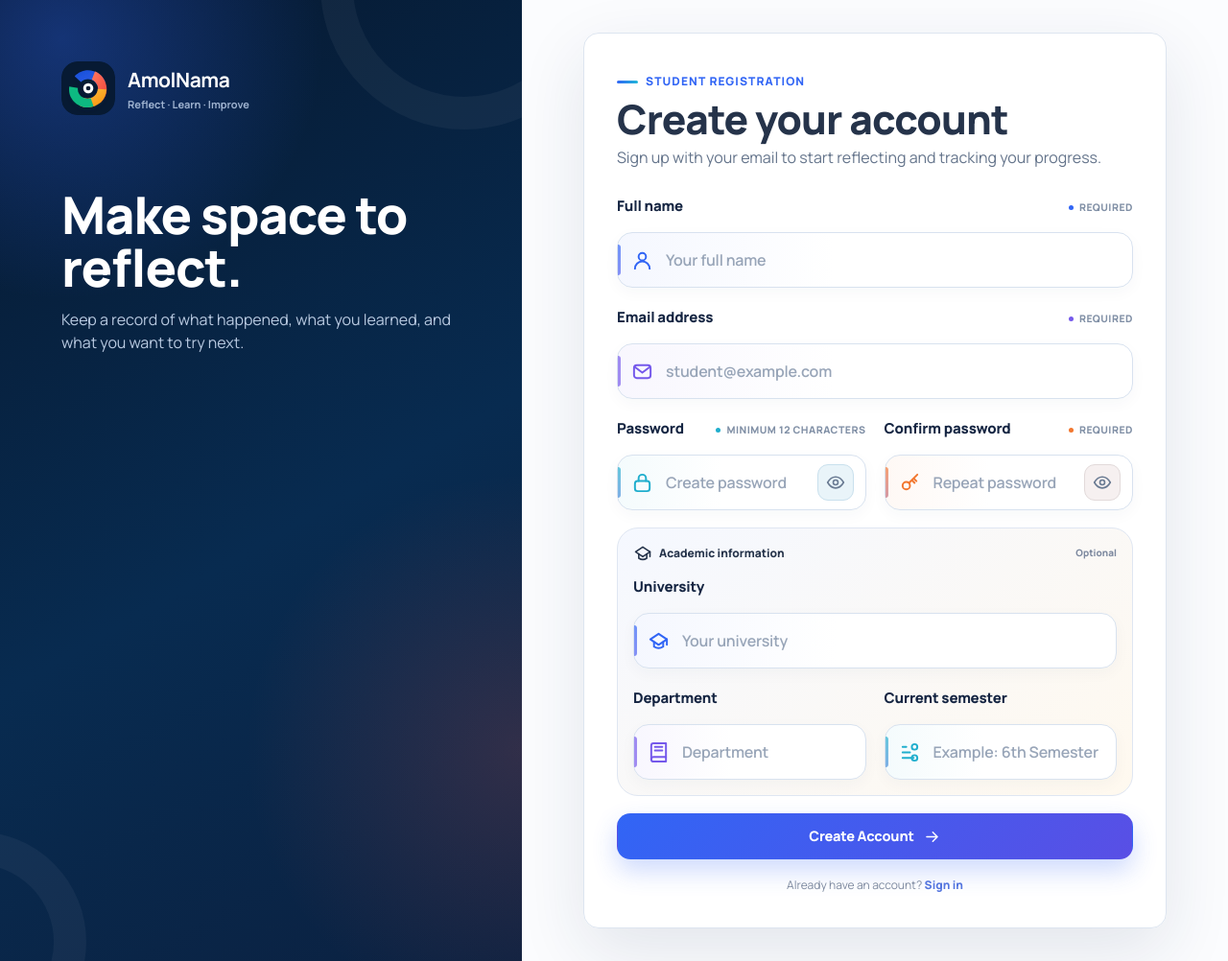
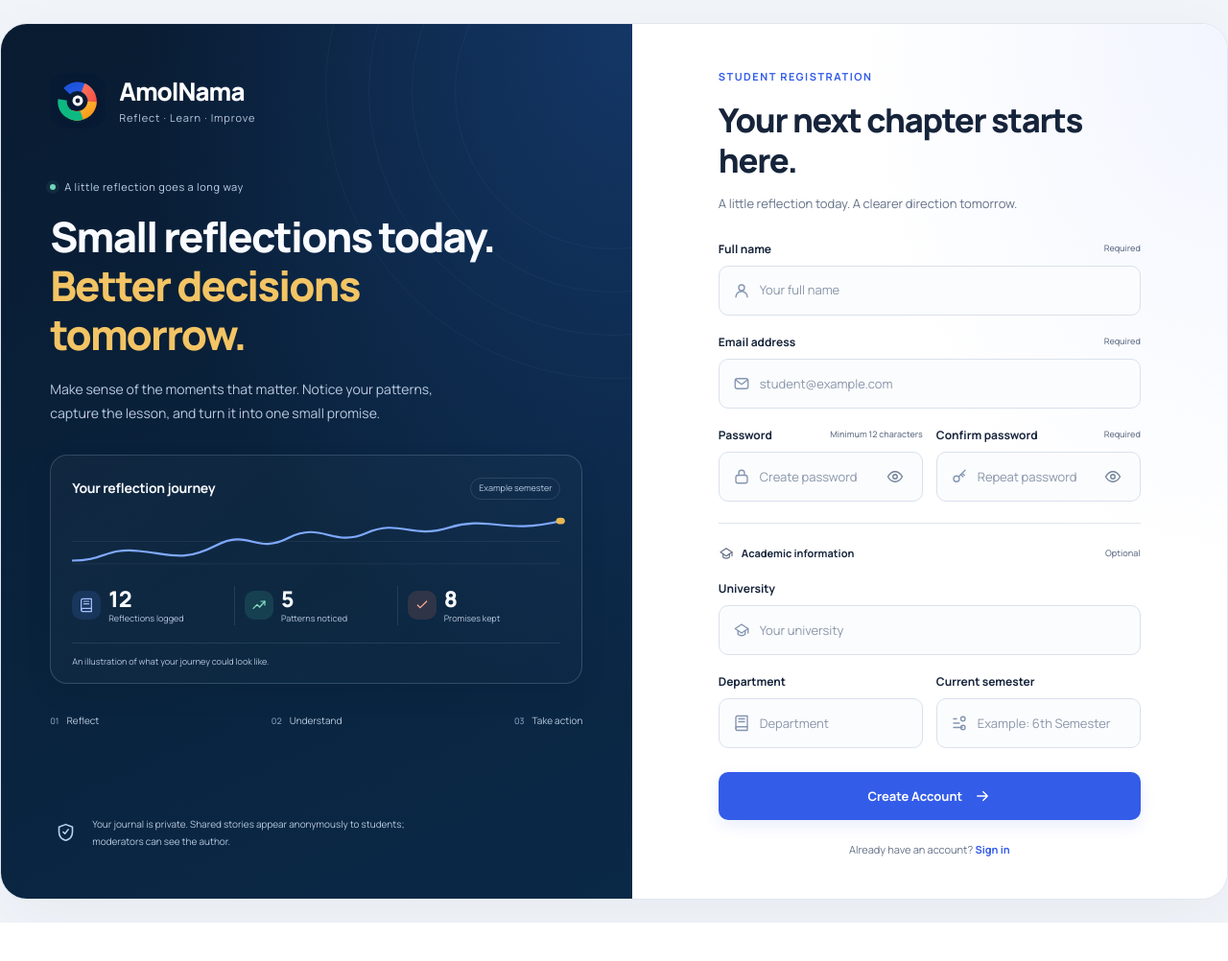
Before and after one commit to iamshibly/Amol-Nama, a Spring Boot app: page /register in a window 1280 px wide. Shown: the whole page at 96% size. After the commit the page ends 962 px from the top, so only its background shows below. Run offline with Spring Boot 4, Linux system fonts and the light colour scheme; some of the project's set-up classes (security, data sources, template engines, error pages and the like) are left out, and stand-ins take their place.

Commit message:
Redesign authentication around the reflection journey and document the project

```diff
--- /dev/null
+++ b/app/src/main/resources/static/css/auth.css
@@ -0,0 +1,139 @@
+@import url("https://fonts.googleapis.com/css2?family=Manrope:wght@400;500;600;700;800&family=Hind+Siliguri:wght@400;600;700&display=swap");
+
+:root { color-scheme: light; --ink: #16243b; --muted: #647187; --accent: #335ce8; --line: #e0e6ef; }
+* { box-sizing: border-box; }
+body { margin: 0; background: #f1f4f9; color: var(--ink); font: 400 15px/1.6 Manrope, "Hind Siliguri", sans-serif; -webkit-font-smoothing: antialiased; }
+a { color: var(--accent); text-decoration: none; }
+a:hover { text-decoration: underline; }
+button, input { font: inherit; }
+button, a { -webkit-tap-highlight-color: transparent; }
+button { cursor: pointer; }
+.icon { width: 21px; height: 21px; flex-shrink: 0; fill: none; stroke: currentColor; stroke-width: 1.8; stroke-linecap: round; stroke-linejoin: round; }
+:where(a, button, input):focus-visible { outline: 3px solid #8bafff; outline-offset: 4px; }
+.login-shell { display: grid; grid-template-columns: 1.06fr 1fr; max-width: 1380px; min-height: min(900px, calc(100svh - 48px)); margin: 24px auto; border: 1px solid #e0e6ef; border-radius: 28px; background: #fff; overflow: hidden; box-shadow: 0 20px 70px #16243b0b; }
+.login-showcase { position: relative; isolation: isolate; display: flex; flex-direction: column; gap: 30px; padding: clamp(32px, 4vw, 62px); color: #f9fbff; background: radial-gradient(ellipse at 100% 0%, #143767 0, transparent 55%), linear-gradient(155deg, #091b31, #0a2947); overflow: hidden; }
+.login-brand { display: inline-flex; align-items: center; gap: 14px; width: fit-content; color: white; }
+.login-brand:hover { text-decoration: none; }
+.login-brand img { width: 58px; height: 58px; }
+.login-brand strong { display: block; font-size: 26px; letter-spacing: -1px; line-height: 1.25; font-weight: 800; }
+.login-brand small { display: block; margin-top: 3px; font-size: 11px; letter-spacing: .9px; color: #b6c8df; }
+.login-showcase-copy { margin-top: 22px; position: relative; }
+.showcase-eyebrow { display: flex; align-items: center; gap: 9px; font-size: 11px; color: #bfd2ec; letter-spacing: .6px; }
+.showcase-eyebrow > span { width: 6px; height: 6px; background: #70d6bb; border-radius: 50%; box-shadow: 0 0 0 4px #70d6bb13; }
+.login-showcase h1 { margin: 18px 0; font-size: clamp(34px, 3.4vw, 48px); line-height: 1.17; letter-spacing: -1.8px; font-weight: 800; }
+.login-showcase h1 em { font-style: normal; color: #f3c464; }
+.login-showcase-copy > p { max-width: 410px; color: #bacbe0; font-size: 14px; line-height: 1.85; margin: 0; }
+.journey-orbits { position: absolute; z-index: -1; width: 600px; height: 600px; top: -230px; right: -280px; pointer-events: none; }
+.journey-orbits i { position: absolute; border: 1px solid #aac6ee0d; border-radius: 50%; inset: 0; }
+.journey-orbits i:nth-child(2) { inset: 45px; }
+.journey-orbits i:nth-child(3) { inset: 90px; }
+.journey-orbits i:nth-child(4) { inset: 135px; }
+.journey-card { position: relative; border: 1px solid #9bbad23d; border-radius: 18px; padding: 23px 22px 15px; background: linear-gradient(135deg, #ffffff08, #ffffff03); box-shadow: 0 12px 32px #0000000d; }
+.journey-card-heading { display: flex; align-items: center; justify-content: space-between; gap: 12px; }
+.journey-card-heading h2 { font-size: 14px; font-weight: 700; margin: 0; letter-spacing: -.25px; }
+.journey-card-heading > span { font-size: 9px; color: #b8cbe2; border: 1px solid #a5bfd52b; border-radius: 20px; padding: 3px 8px; white-space: nowrap; }
+.journey-chart { margin: 18px 0; }
+.journey-chart svg { display: block; width: 100%; height: 54px; overflow: visible; }
+.journey-stats { display: grid; grid-template-columns: repeat(3, minmax(0, 1fr)); }
+.journey-stats > div { display: grid; grid-template-columns: 30px 1fr; gap: 0 8px; align-items: center; padding: 0 10px; border-right: 1px solid #9bbad226; }
+.journey-stats > div:first-child { padding-left: 0; }
+.journey-stats > div:last-child { padding-right: 0; border: 0; }
+.journey-stat-icon { grid-row: span 2; display: grid; place-items: center; width: 30px; height: 30px; border-radius: 10px; }
+.journey-stat-icon .icon { width: 16px; height: 16px; }
+.journey-stat-icon.blue { color: #a7c3ff; background: #4779e42b; }
+.journey-stat-icon.mint { color: #87e2c5; background: #40b8992b; }
+.journey-stat-icon.peach { color: #ffb09a; background: #f17d5f26; }
+.journey-stats strong { font-size: 23px; line-height: 1.2; font-weight: 800; }
+.journey-stats > div > span:last-child { font-size: 9px; color: #b7cae0; line-height: 1.5; }
+.journey-example-note { margin: 18px 0 0; padding-top: 12px; border-top: 1px solid #9bbad226; font-size: 9px; color: #b7cae0; }
+.journey-steps { display: flex; justify-content: space-between; gap: 10px; font-size: 10px; color: #b9cbe0; }
+.journey-steps b { font-weight: 500; font-size: 9px; color: #7f9cbe; margin-right: 6px; }
+.login-privacy-note { display: flex; align-items: flex-start; gap: 12px; margin-top: auto; padding-top: 15px; }
+.login-privacy-note > span { display: grid; place-items: center; flex: 0 0 32px; height: 36px; color: #b8d5ef; }
+.login-privacy-note p { margin: 0; max-width: 370px; font-size: 10px; line-height: 1.8; color: #b7c8dd; }
+.login-form-area { display: flex; flex-direction: column; justify-content: center; padding: clamp(28px, 4.3vw, 64px); background: radial-gradient(ellipse at 100% 0%, #f2f5ff, transparent 45%), #fff; }
+.login-form-card { width: 100%; max-width: 400px; margin: 0 auto; }
+.login-mobile-brand, .auth-mobile-brand { display: none; }
+.auth-heading { margin-bottom: 30px; }
+.page-kicker { display: inline-block; color: var(--accent); font-size: 11px; font-weight: 700; letter-spacing: 1.5px; text-transform: uppercase; }
+.auth-heading h2 { font-size: clamp(28px, 2.7vw, 37px); line-height: 1.22; letter-spacing: -1.3px; margin: 13px 0; font-weight: 800; max-width: 380px; }
+.auth-heading p { color: var(--muted); font-size: 13px; margin: 0; line-height: 1.8; }
+.auth-form { display: grid; gap: 22px; }
+.form-field { min-width: 0; }
+.form-field > label { display: flex; align-items: center; justify-content: space-between; gap: 8px; margin: 0 0 8px; font-size: 12px; font-weight: 700; }
+.form-field label small { color: var(--muted); font-size: 9px; font-weight: 500; }
+.input-shell { display: flex; align-items: center; gap: 10px; min-height: 52px; padding: 0 14px; border: 1px solid #d9e1ec; border-radius: 10px; background: #fbfcfe; transition: border-color .15s, box-shadow .15s; }
+.input-shell > .icon { color: #8495b0; width: 18px; height: 18px; }
+.input-shell:focus-within { border-color: #5678ee; box-shadow: 0 0 0 3px #335ce80d; background: #fff; }
+.input-shell input { display: block; width: 100%; min-width: 0; border: 0; outline: 0; background: transparent; color: var(--ink); font-size: 13px; padding: 14px 0; }
+.input-shell input:focus-visible { outline: 0; }
+.input-shell input::placeholder { color: #8996a9; }
+.password-toggle { display: grid; place-items: center; margin-right: -8px; width: 44px; height: 44px; padding: 0; flex-shrink: 0; border: 0; background: transparent; color: #6f7f96; border-radius: 8px; }
+.password-toggle:hover { background: #edf1fa; }
+.password-toggle .icon { width: 18px; height: 18px; }
+.button { display: inline-flex; align-items: center; justify-content: center; gap: 12px; width: 100%; min-height: 50px; border: 1px solid transparent; border-radius: 10px; padding: 12px 18px; font-size: 13px; font-weight: 700; transition: background .15s, box-shadow .15s; }
+.button:hover { text-decoration: none; }
+.button-blue { background: var(--accent); color: #fff; box-shadow: 0 6px 16px #335ce81a; }
+.button-blue:hover { background: #254bd3; box-shadow: 0 8px 20px #335ce826; }
+.auth-submit { margin-top: 3px; }
+.button .icon { width: 18px; height: 18px; }
+.login-create-account { background: white; border-color: #d9e1ec; color: var(--ink); }
+.login-create-account:hover { background: #f5f7fc; border-color: #b3c1e6; }
+.auth-divider { display: flex; align-items: center; gap: 14px; margin: 28px 0 18px; font-size: 10px; color: var(--muted); }
+.auth-divider::before, .auth-divider::after { content: ""; height: 1px; background: var(--line); flex: 1; }
+.auth-message, .app-alert { display: flex; align-items: flex-start; gap: 12px; padding: 13px; margin: 0 0 18px; border-radius: 10px; font-size: 11px; border: 1px solid; }
+.auth-message strong, .auth-message span, .app-alert strong, .app-alert div > span { display: block; }
+.auth-message strong, .app-alert strong { font-size: 12px; margin-bottom: 2px; }
+.auth-message .icon, .app-alert .icon { width: 18px; height: 18px; margin-top: 2px; }
+.auth-message-success, .app-alert-success { background: #eefaf5; color: #176b50; border-color: #c2e9d8; }
+.auth-message-danger, .app-alert-danger { background: #fff4f4; color: #a32f43; border-color: #f0d4d9; }
+.alert-close { border: 0; background: none; color: inherit; margin-left: auto; min-width: 32px; min-height: 32px; }
+.field-error { display: block; font-size: 11px; color: #a32f43; padding-top: 6px; }
+.form-grid { display: grid; gap: 18px 14px; }
+.form-grid-2 { grid-template-columns: repeat(2, minmax(0, 1fr)); }
+.full-field { grid-column: 1 / -1; }
+.register-academic-group { border-top: 1px solid var(--line); padding-top: 22px; }
+.register-group-label { display: flex; gap: 8px; align-items: center; font-size: 11px; font-weight: 700; margin-bottom: 18px; }
+.register-group-label small { margin-left: auto; font-weight: 500; color: var(--muted); }
+.register-group-label .icon { width: 16px; height: 16px; color: var(--muted); }
+.registration-card { max-width: 440px; }
+.registration-shell .login-form-area { padding-top: 42px; padding-bottom: 42px; }
+.registration-shell .auth-heading { margin-bottom: 25px; }
+.auth-switch { margin: 22px 0 0; font-size: 11px; text-align: center; color: var(--muted); }
+.auth-switch a { font-weight: 700; }
+@media (min-width: 1440px) { .login-shell { margin-top: 40px; margin-bottom: 40px; } }
+@media (max-width: 1050px) {
+    .login-shell { margin: 16px; min-height: calc(100svh - 32px); grid-template-columns: 1fr 1fr; }
+    .login-showcase { padding: 32px; gap: 24px; }
+    .login-showcase h1 { font-size: 36px; }
+    .login-form-area { padding: 32px; }
+    .journey-stats > div { display: flex; flex-direction: column; align-items: flex-start; gap: 6px; }
+    .journey-stats > div > span:last-child { font-size: 9px; }
+    .journey-card-heading { flex-wrap: wrap; }
+}
+@media (max-width: 760px) {
+    body { background: white; }
+    .login-shell { display: flex; flex-direction: column-reverse; margin: 0; border: 0; border-radius: 0; box-shadow: none; min-height: 100svh; }
+    .login-form-area { padding: 30px 24px 44px; }
+    .login-mobile-brand, .auth-mobile-brand { display: flex; align-items: center; gap: 10px; margin-bottom: 34px; color: var(--ink); font-size: 18px; font-weight: 800; }
+    .login-mobile-brand img, .auth-mobile-brand img { width: 38px; height: 38px; }
+    .login-mobile-brand small { display: none; }
+    .login-form-card { max-width: 440px; }
+    .auth-heading h2 { font-size: 32px; }
+    .login-showcase { padding: 36px 24px; gap: 25px; }
+    .login-showcase-copy { margin: 0; }
+    .login-showcase h1 { font-size: 35px; letter-spacing: -1.2px; }
+    .login-showcase .login-brand { display: none; }
+    .journey-card { max-width: 500px; }
+    .journey-stats > div { display: grid; }
+    .journey-card-heading { flex-wrap: nowrap; }
+    .login-privacy-note { padding: 0; }
+    .journey-steps { max-width: 440px; }
+}
+@media (max-width: 380px) {
+    .form-grid-2 { grid-template-columns: 1fr; }
+    .journey-stats > div { display: flex; }
+    .journey-card-heading { flex-wrap: wrap; }
+    .login-showcase h1 { font-size: 31px; }
+}
+@media (prefers-reduced-motion: reduce) { * { transition: none !important; } }
--- a/app/src/main/resources/templates/auth/register.html
+++ b/app/src/main/resources/templates/auth/register.html
@@ -6,26 +6,16 @@
     <meta name="color-scheme" content="light">
     <title>Create Account | AmolNama</title>
     <link rel="icon" th:href="@{/images/brand-logo.svg}" type="image/svg+xml">
-    <link rel="stylesheet" th:href="@{/css/style.css}">
-    <link rel="stylesheet" th:href="@{/css/design-v3.css}">
-    <link rel="stylesheet" th:href="@{/css/theme.css}">
+    <link rel="stylesheet" th:href="@{/css/auth.css}">
 </head>
 <body class="auth-body auth-register-body">
-<main class="auth-layout auth-register-layout">
-    <section class="auth-showcase register-showcase">
-        <div class="auth-showcase-shape auth-shape-one"></div>
-        <div class="auth-showcase-shape auth-shape-two"></div>
-        <a class="auth-brand" th:href="@{/login}"><img th:src="@{/images/brand-logo.svg}" alt="AmolNama"><span><strong>AmolNama</strong><small>Reflect · Learn · Improve</small></span></a>
-        <div class="register-showcase-copy">
-            <h1>Make space to reflect.</h1>
-            <p>Keep a record of what happened, what you learned, and what you want to try next.</p>
-        </div>
-    </section>
+<main class="login-shell registration-shell">
+    <section th:replace="~{auth/showcase :: showcase}"></section>
 
-    <section class="auth-panel register-panel">
-        <div class="auth-panel-inner register-panel-inner">
+    <section class="login-form-area">
+        <div class="login-form-card registration-card">
             <div class="auth-mobile-brand"><img th:src="@{/images/brand-logo.svg}" alt=""><span>AmolNama</span></div>
-            <div class="auth-heading"><span class="page-kicker">Student registration</span><h2>Create your account</h2><p>Sign up with your email to start reflecting and tracking your progress.</p></div>
+            <div class="auth-heading"><span class="page-kicker">Student registration</span><h2>Your next chapter starts here.</h2><p>A little reflection today. A clearer direction tomorrow.</p></div>
 
             <form class="auth-form register-form" th:action="@{/register}" th:object="${registrationDTO}" method="post">
                 <div class="form-grid form-grid-2">
--- /dev/null
+++ b/app/src/main/resources/templates/auth/showcase.html
@@ -0,0 +1,38 @@
+<!DOCTYPE html>
+<html lang="en" xmlns:th="http://www.thymeleaf.org">
+<body>
+<section th:fragment="showcase" class="login-showcase" aria-labelledby="journey-heading">
+    <div class="journey-orbits" aria-hidden="true"><i></i><i></i><i></i><i></i></div>
+    <a class="login-brand" th:href="@{/login}" aria-label="AmolNama sign in">
+        <img th:src="@{/images/brand-logo.svg}" alt="">
+        <span><strong>AmolNama</strong><small>Reflect · Learn · Improve</small></span>
+    </a>
+    <div class="login-showcase-copy">
+        <span class="showcase-eyebrow"><span></span> A little reflection goes a long way</span>
+        <h1 id="journey-heading">Small reflections today.<br><em>Better decisions<br>tomorrow.</em></h1>
+        <p>Make sense of the moments that matter. Notice your patterns, capture the lesson, and turn it into one small promise.</p>
+    </div>
+    <div class="journey-card" aria-label="Illustrative reflection journey, not your account data">
+        <div class="journey-card-heading"><h2>Your reflection journey</h2><span>Example semester</span></div>
+        <div class="journey-chart" aria-hidden="true">
+            <svg viewBox="0 0 440 64" fill="none" preserveAspectRatio="none">
+                <path d="M0 58H440M0 30H440" stroke="#ffffff" stroke-opacity=".08"/>
+                <path d="M0 54C30 54 30 38 60 42S100 56 130 35S165 47 195 26S235 38 265 20S305 28 340 13S390 22 440 5" stroke="#7fa9ff" stroke-width="2.5"/>
+                <circle cx="440" cy="5" r="4" fill="#e7b853"/>
+            </svg>
+        </div>
+        <div class="journey-stats">
+            <div><span class="journey-stat-icon blue"><svg class="icon" aria-hidden="true"><use href="/images/ui-icons.svg#book"></use></svg></span><strong>12</strong><span>Reflections logged</span></div>
+            <div><span class="journey-stat-icon mint"><svg class="icon" aria-hidden="true"><use href="/images/ui-icons.svg#trend"></use></svg></span><strong>5</strong><span>Patterns noticed</span></div>
+            <div><span class="journey-stat-icon peach"><svg class="icon" aria-hidden="true"><use href="/images/ui-icons.svg#check"></use></svg></span><strong>8</strong><span>Promises kept</span></div>
+        </div>
+        <p class="journey-example-note">An illustration of what your journey could look like.</p>
+    </div>
+    <div class="journey-steps" aria-label="How AmolNama works"><span><b>01</b> Reflect</span><span><b>02</b> Understand</span><span><b>03</b> Take action</span></div>
+    <div class="login-privacy-note">
+        <span><svg class="icon" aria-hidden="true"><use href="/images/ui-icons.svg#shield"></use></svg></span>
+        <p>Your journal is private. Shared stories appear anonymously to students; moderators can see the author.</p>
+    </div>
+</section>
+</body>
+</html>
```
Also changed, not shown: PROJECT_REPORT.md (added, +294 -0 lines), app/src/main/resources/templates/auth/login.html (+7 -32 lines), README.md.
